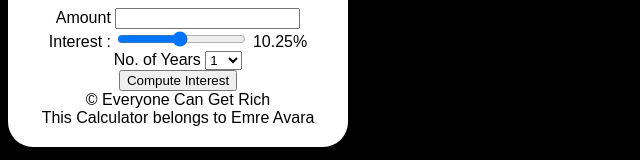
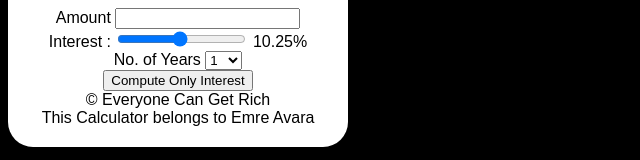
Before and after one commit to emreavara/simple-interests-calculator, a plain HTML site: page index.html in a window 1280 px wide. Shown: the part 139-299 px from the top of the page, without its empty margins (0-640 px from the left). Drawn offline with Linux system fonts and the light colour scheme.

Commit message:
Fix Compute interest text in button

```diff
--- a/index.html
+++ b/index.html
@@ -28,7 +28,7 @@
       </select>
       <br />
 
-      <button onclick="compute()">Compute Interest</button>
+      <button onclick="compute()">Compute Only Interest</button>
       <br>
       <span id="result"> </span>
 
```
